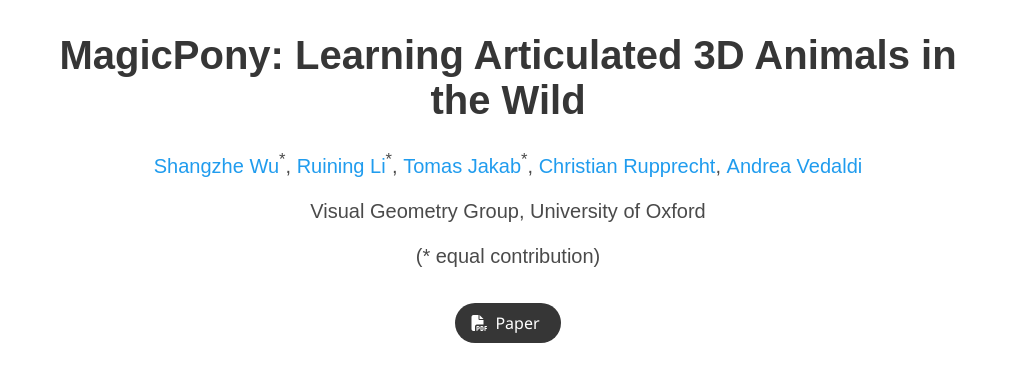
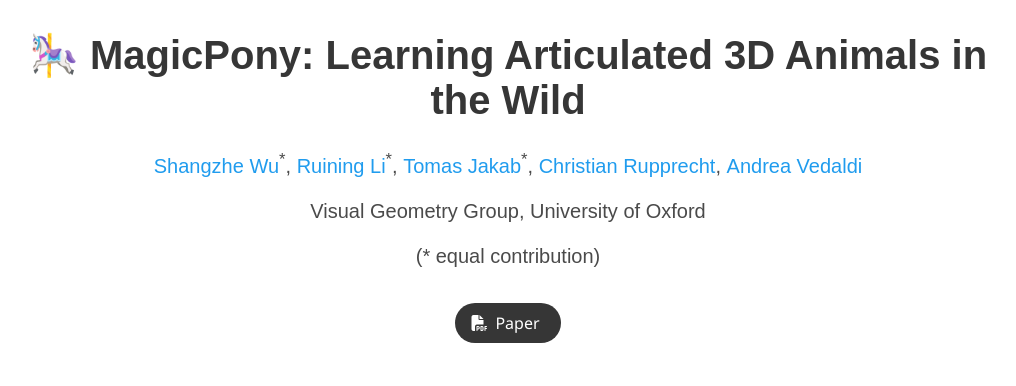
Before and after one commit to farm3d-vgg/farm3d-vgg.github.io, a plain HTML site: page index.html in a window 1280 px wide. Shown: the part 189-575 px from the top of the page, without its empty margins (132-1148 px from the left). Drawn offline with nearby package versions, Linux system fonts and the light colour scheme; some icons are missing; a web font is replaced by a local one.

```diff
--- a/index.html
+++ b/index.html
@@ -55,7 +55,7 @@
 
       <div class="columns is-centered">
         <div class="column has-text-centered">
-          <h1 class="title is-2 publication-title">MagicPony: Learning Articulated 3D Animals in the Wild</h1>
+          <h1 class="title is-2 publication-title">&#127904; MagicPony: Learning Articulated 3D Animals in the Wild</h1>
           <div class="is-size-5 publication-authors">
             <span class="author-block">
               <a href="https://elliottwu.com/">Shangzhe Wu</a><sup>*</sup>,
```
